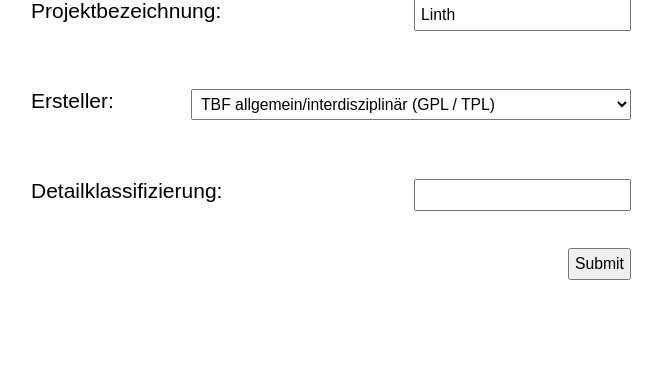
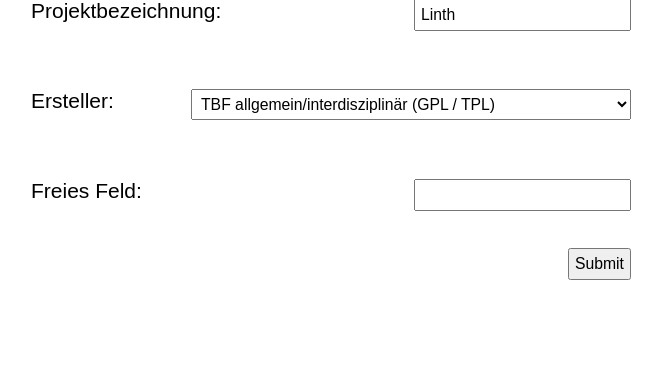
Before and after one commit to e-pallad/tbf_, a PHP site: page / in a window 1280 px wide. Shown: the part 260-633 px from the top of the page, without its empty margins (309-971 px from the left). Run offline with PHP 8.4, Linux system fonts and the light colour scheme.

Commit message:
renamed form field

```diff
--- a/index.php
+++ b/index.php
@@ -75,7 +75,7 @@
           };
           ?>
           </select></p><br>
-        <p>Detailklassifizierung: <input type="text" name="doctype" /></p><br>
+        <p>Freies Feld: <input type="text" name="doctype" /></p><br>
         <input type="submit" name="submit" />
       </form>
     </div>
```
